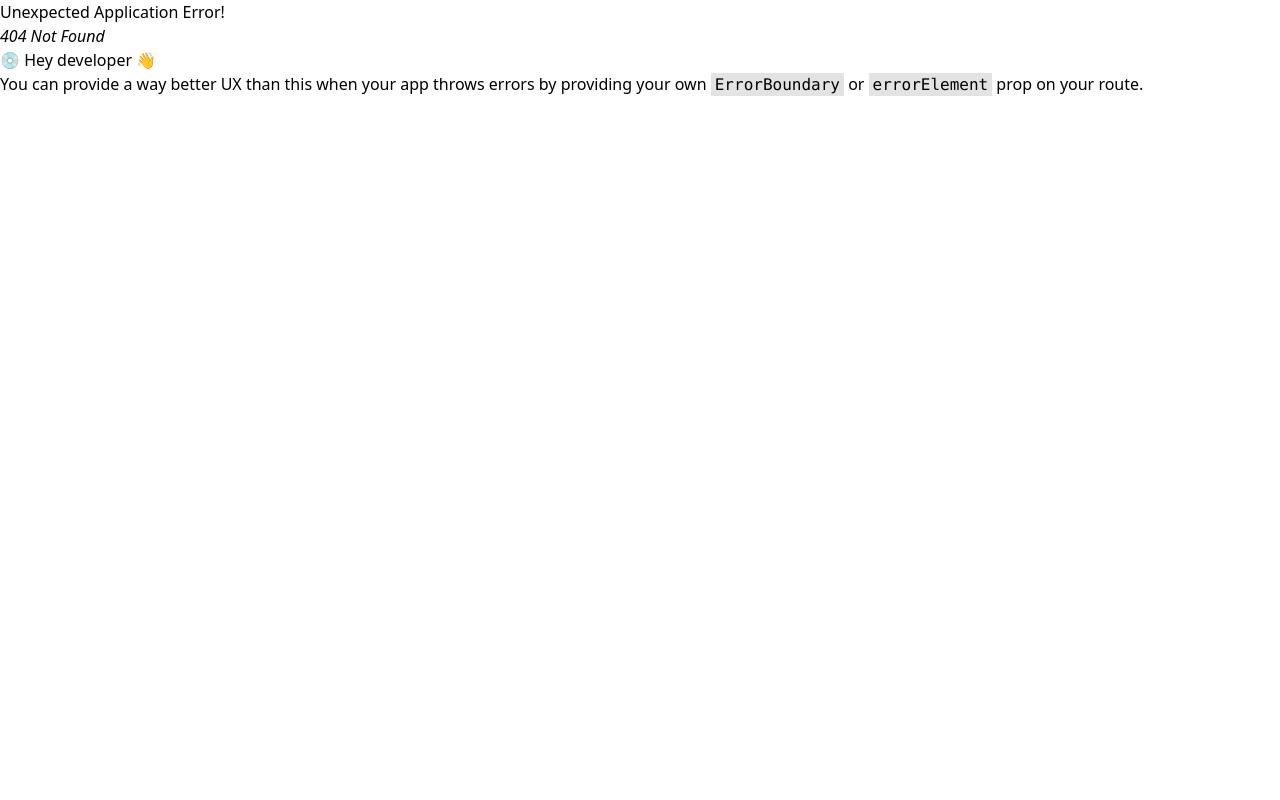
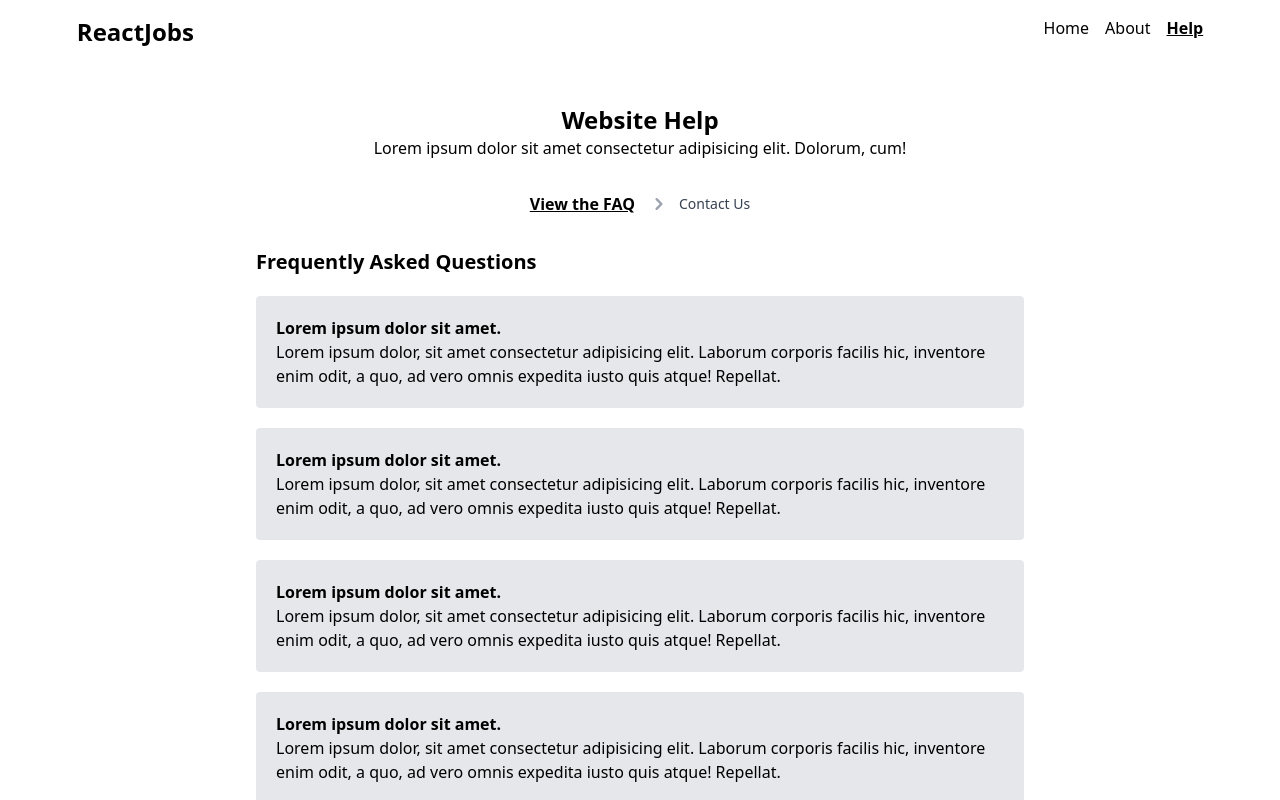
Before and after one commit to AlbertSigsbert/ReactJobs, a React (Create React App) app: page /help/faq in a window 1280 px wide. Before the commit this address had no page. Shown: the top 800 px of the page. Built offline with nearby package versions, Linux system fonts and the light colour scheme.

Commit message:
Nested Routes & Layouts

```diff
--- a/src/App.js
+++ b/src/App.js
@@ -7,16 +7,23 @@ import {
 
 //layouts
 import RootLayout from "./layouts/RootLayout";
+import HelpLayout from "./layouts/HelpLayout";
 
 //pages
 import About from "./pages/About";
 import Home from "./pages/Home";
+import Faq from "./pages/help/Faq";
+import Contact from "./pages/help/Contact";
 
 const router = createBrowserRouter(
   createRoutesFromElements(
     <Route path="/" element={<RootLayout/>}>
       <Route index element={<Home />} />
       <Route path="about" element={<About />} />
+      <Route path="help" element={<HelpLayout/>}>
+         <Route path="faq" element={<Faq/>}/>
+         <Route path="contact" element={<Contact/>}/>
+      </Route>
     </Route>
   )
 );
--- /dev/null
+++ b/src/layouts/HelpLayout.js
@@ -0,0 +1,64 @@
+import { NavLink, Outlet } from "react-router-dom";
+
+function HelpLayout(props) {
+  return (
+    <div>
+      <h2 className="text-2xl text-center font-semibold">Website Help</h2>
+      <p className="text-center">
+        Lorem ipsum dolor sit amet consectetur adipisicing elit. Dolorum, cum!
+      </p>
+
+      <nav class="flex items-center justify-center my-8" aria-label="Breadcrumb">
+        <ol class="inline-flex items-center space-x-1 md:space-x-3">
+          <li class="inline-flex items-center">
+            <NavLink
+              to="faq"
+              className={({ isActive }) =>
+                isActive
+                  ? "underline font-semibold"
+                  : "inline-flex items-center text-sm font-medium text-gray-700 hover:text-blue-600"
+              }
+            >
+              View the FAQ
+            </NavLink>
+          </li>
+          <li>
+            <div class="flex items-center">
+              <svg
+                aria-hidden="true"
+                class="w-6 h-6 text-gray-400"
+                fill="currentColor"
+                viewBox="0 0 20 20"
+                xmlns="http://www.w3.org/2000/svg"
+              >
+                <path
+                  fill-rule="evenodd"
+                  d="M7.293 14.707a1 1 0 010-1.414L10.586 10 7.293 6.707a1 1 0 011.414-1.414l4 4a1 1 0 010 1.414l-4 4a1 1 0 01-1.414 0z"
+                  clip-rule="evenodd"
+                ></path>
+              </svg>
+              <NavLink
+                to="contact"
+                className={({ isActive }) =>
+                  isActive
+                    ? "underline font-semibold"
+                    : "ml-1 text-sm font-medium text-gray-700 hover:text-blue-600 md:ml-2"
+                }
+              >
+                Contact Us
+              </NavLink>
+            </div>
+          </li>
+        </ol>
+      </nav>
+      {/* <nav className="flex items-center space-x-4 my-7">
+        <NavLink className={({ isActive }) => (isActive ? "underline font-semibold" : "")} to="faq">View the FAQ</NavLink>
+        <NavLink className={({ isActive }) => (isActive ? "underline font-semibold" : "")} to="contact">Contact Us</NavLink>
+      </nav> */}
+
+      <Outlet />
+    </div>
+  );
+}
+
+export default HelpLayout;
--- a/src/layouts/RootLayout.js
+++ b/src/layouts/RootLayout.js
@@ -5,20 +5,26 @@ function RootLayout(props) {
     <>
       <header className="mx-[6%] py-4">
         <nav className="flex gap-4 justify-end">
-          <Link className="mr-auto text-2xl font-bold" to="/">
-            ReactJobs
+          <Link className="mr-auto" to="/">
+            <h1 className="text-2xl font-bold">ReactJobs</h1>
           </Link>
           <NavLink
-            className={({ isActive }) => (isActive ? "underline" : "")}
+            className={({ isActive }) => (isActive ? "underline font-semibold" : "")}
             to="/"
           >
             Home
           </NavLink>
           <NavLink
-            className={({ isActive }) => (isActive ? "underline" : "")}
+            className={({ isActive }) => (isActive ? "underline font-semibold" : "")}
             to="about"
           >
             About
+          </NavLink>
+          <NavLink
+            className={({ isActive }) => (isActive ? "underline font-semibold" : "")}
+            to="help"
+          >
+            Help
           </NavLink>
         </nav>
       </header>
--- a/src/pages/About.js
+++ b/src/pages/About.js
@@ -1,7 +1,7 @@
 function About(props) {
   return (
-    <div className="my-10">
-      <h1 className="text-2xl font-semibold my-8">About</h1>
+    <div className="max-w-3xl mx-auto">
+      <h1 className="text-2xl text-center font-semibold my-8">About</h1>
       <p className="text-lg">
         Lorem ipsum dolor sit amet consectetur adipisicing elit. Sunt sed ipsa
         porro sit qui hic repudiandae nulla eveniet at! Molestiae laborum ab
--- a/src/pages/Home.js
+++ b/src/pages/Home.js
@@ -1,7 +1,7 @@
 function Home(props) {
   return (
-    <div className="my-10">
-      <h1 className="text-2xl font-semibold my-8">Welcome</h1>
+    <div className="max-w-3xl mx-auto">
+      <h1 className="text-2xl text-center font-semibold my-8">Welcome</h1>
       <p className="text-lg">
         Lorem ipsum dolor sit amet consectetur adipisicing elit. Molestias
         distinctio saepe, labore ut aperiam sunt! Voluptates nobis, tempora
--- /dev/null
+++ b/src/pages/help/Contact.js
@@ -0,0 +1,28 @@
+function Contact(props) {
+  return (
+
+<section className="bg-white">
+  <div className="py-4 max-w-3xl mx-auto">
+      <h2 className="mb-4 text-4xl tracking-tight font-extrabold  text-gray-900">Contact Us</h2>
+      <p className="mb-8 lg:mb-16 font-light text-gray-500 sm:text-xl">Got a technical issue? Want to send feedback about a beta feature? Need details about our Business plan? Let us know.</p>
+      <form action="#" className="space-y-8">
+          <div>
+              <label for="email" className="block mb-2 text-sm font-medium text-gray-900">Your email</label>
+              <input type="email" id="email" className="shadow-sm bg-gray-50 border border-gray-300 text-gray-900 text-sm rounded-lg focus:ring-primary-500 focus:border-primary-500 block w-full p-2.5" placeholder="name@flowbite.com" required/>
+          </div>
+          <div>
+              <label for="subject" className="block mb-2 text-sm font-medium text-gray-900">Subject</label>
+              <input type="text" id="subject" className="block p-3 w-full text-sm text-gray-900 bg-gray-50 rounded-lg border border-gray-300 shadow-sm focus:ring-primary-500 focus:border-primary-500" placeholder="Let us know how we can help you" required/>
+          </div>
+          <div className="sm:col-span-2">
+              <label for="message" className="block mb-2 text-sm font-medium text-gray-900">Your message</label>
+              <textarea id="message" rows="6" className="block p-2.5 w-full text-sm text-gray-900 bg-gray-50 rounded-lg shadow-sm border border-gray-300 focus:ring-primary-500 focus:border-primary-500" placeholder="Leave a comment..."></textarea>
+          </div>
+          <button type="submit" className="py-3 px-5 text-sm font-medium text-center text-white rounded-lg bg-primary-700 sm:w-fit hover:bg-primary-800 focus:ring-4 focus:outline-none focus:ring-primary-300">Send message</button>
+      </form>
+  </div>
+</section>
+  );
+}
+
+export default Contact;
--- /dev/null
+++ b/src/pages/help/Faq.js
@@ -0,0 +1,45 @@
+function Faq(props) {
+  return (
+    <div className="max-w-3xl mx-auto">
+      <h3 className="text-xl font-semibold">Frequently Asked Questions</h3>
+      <div className="bg-gray-200 p-5 my-5 rounded">
+        <p><strong>Lorem ipsum dolor sit amet.</strong></p>
+        <p>Lorem ipsum dolor, sit amet consectetur adipisicing elit. Laborum
+          corporis facilis hic, inventore enim odit, a quo, ad vero omnis
+          expedita iusto quis atque! Repellat.
+        </p>
+      </div>
+      <div className="bg-gray-200 p-5 my-5 rounded">
+        <p><strong>Lorem ipsum dolor sit amet.</strong></p>
+        <p>Lorem ipsum dolor, sit amet consectetur adipisicing elit. Laborum
+          corporis facilis hic, inventore enim odit, a quo, ad vero omnis
+          expedita iusto quis atque! Repellat.
+        </p>
+      </div>
+      <div className="bg-gray-200 p-5 my-5 rounded">
+        <p><strong>Lorem ipsum dolor sit amet.</strong></p>
+        <p>Lorem ipsum dolor, sit amet consectetur adipisicing elit. Laborum
+          corporis facilis hic, inventore enim odit, a quo, ad vero omnis
+          expedita iusto quis atque! Repellat.
+        </p>
+      </div>
+      <div className="bg-gray-200 p-5 my-5 rounded">
+        <p><strong>Lorem ipsum dolor sit amet.</strong></p>
+        <p>Lorem ipsum dolor, sit amet consectetur adipisicing elit. Laborum
+          corporis facilis hic, inventore enim odit, a quo, ad vero omnis
+          expedita iusto quis atque! Repellat.
+        </p>
+      </div>
+      <div className="bg-gray-200 p-5 my-5 rounded">
+        <p><strong>Lorem ipsum dolor sit amet.</strong></p>
+        <p>Lorem ipsum dolor, sit amet consectetur adipisicing elit. Laborum
+          corporis facilis hic, inventore enim odit, a quo, ad vero omnis
+          expedita iusto quis atque! Repellat.
+        </p>
+      </div>
+
+    </div>
+  );
+}
+
+export default Faq;
```
